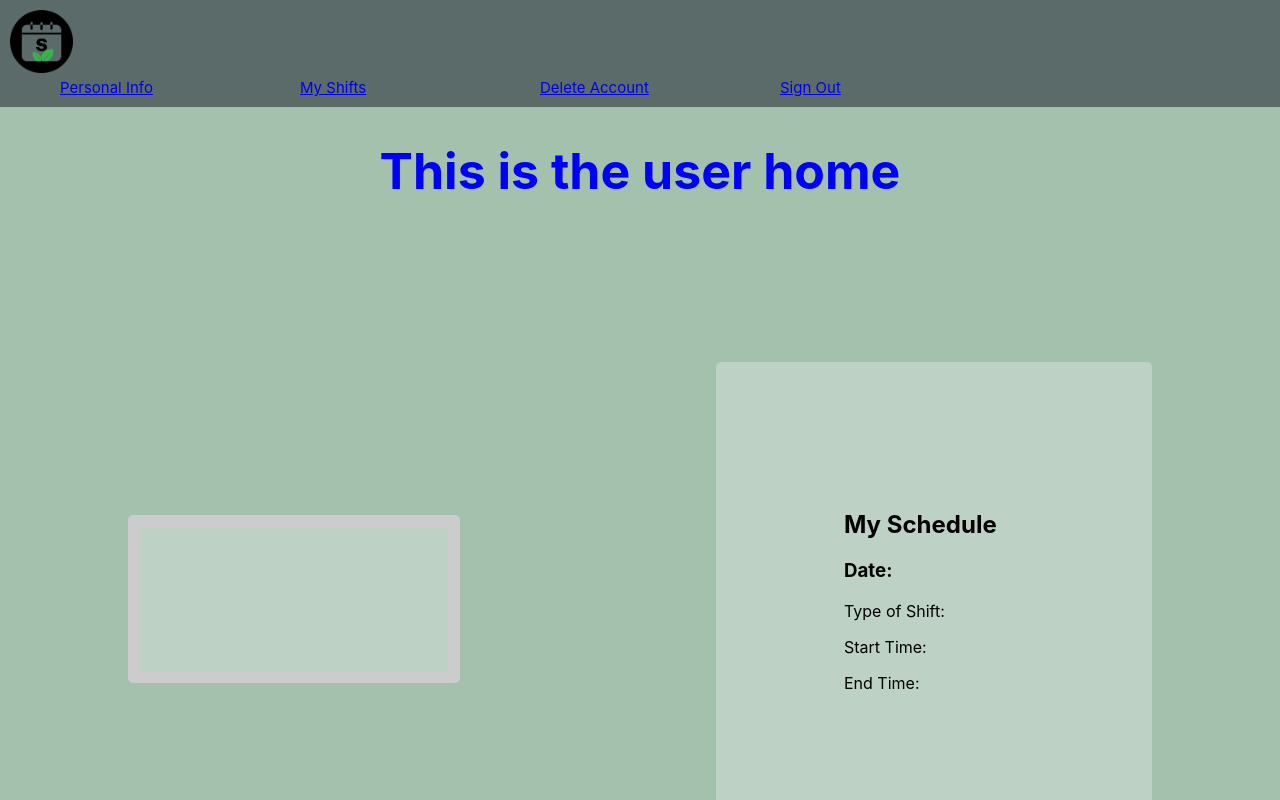
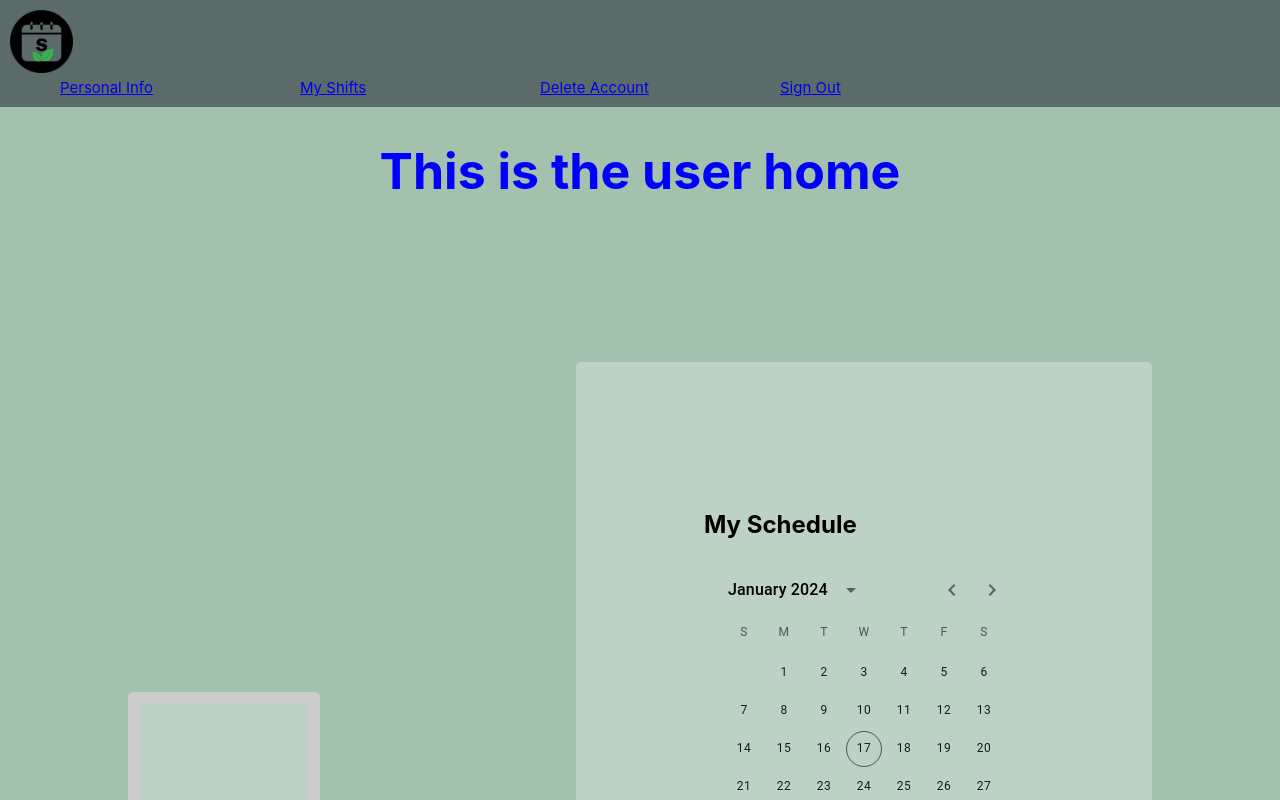
Before and after one commit to mehlia/capstone-project-group-3, a React (Create React App) app in the folder client/schedulism_app/: page /user-home in a window 1280 px wide. Shown: the top 800 px of the page. Built offline with nearby package versions, Linux system fonts and the light colour scheme.

Commit message:
Fixed the calendar- used date calendar instead of Basic Calendar

```diff
--- a/client/schedulism_app/src/component/ShiftList.js
+++ b/client/schedulism_app/src/component/ShiftList.js
@@ -10,7 +10,7 @@ const ShiftList = ({ shifts }) => {
   const [selectedDate, setSelectedDate] = useState(null);
 
   const mappedShifts = shifts.map((shift) => {
-    // Check if the shift matches the selected date
+    // Checks to see if the shift matches the selected date
     if (!selectedDate || shift.date === selectedDate) {
       return <Shift key={shift.id} shift={shift} />;
     }
@@ -19,9 +19,14 @@ const ShiftList = ({ shifts }) => {
 
   return (
     <>
+    <LocalizationProvider dateAdapter={AdapterDayjs}>
       <h2> My Schedule</h2>
-      <BasicDateCalendar onDateChange={setSelectedDate} />
+      <DateCalendar
+       date={selectedDate}
+      onChange={(newDate) => setSelectedDate(newDate)}
+      />
       {mappedShifts}
+      </LocalizationProvider>
     </>
   );
 };
```
